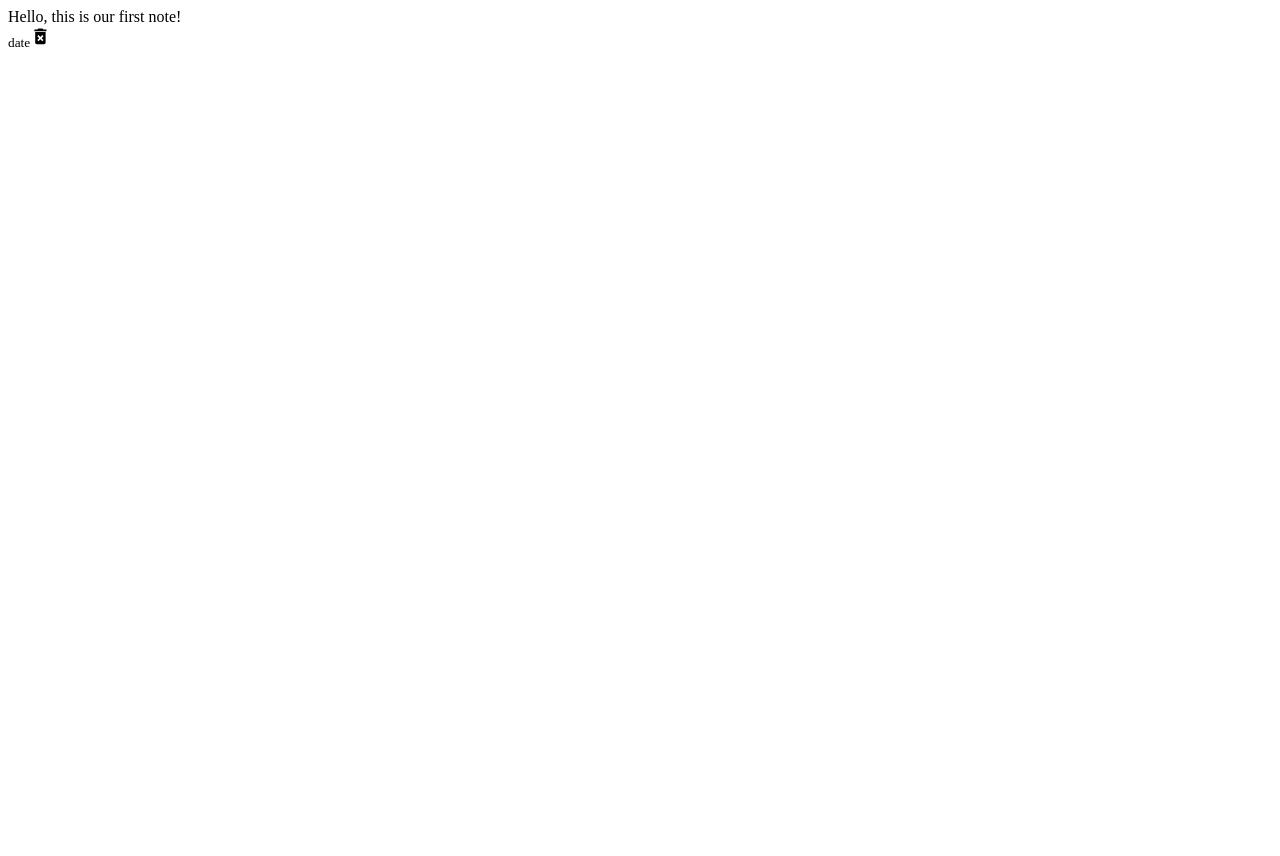
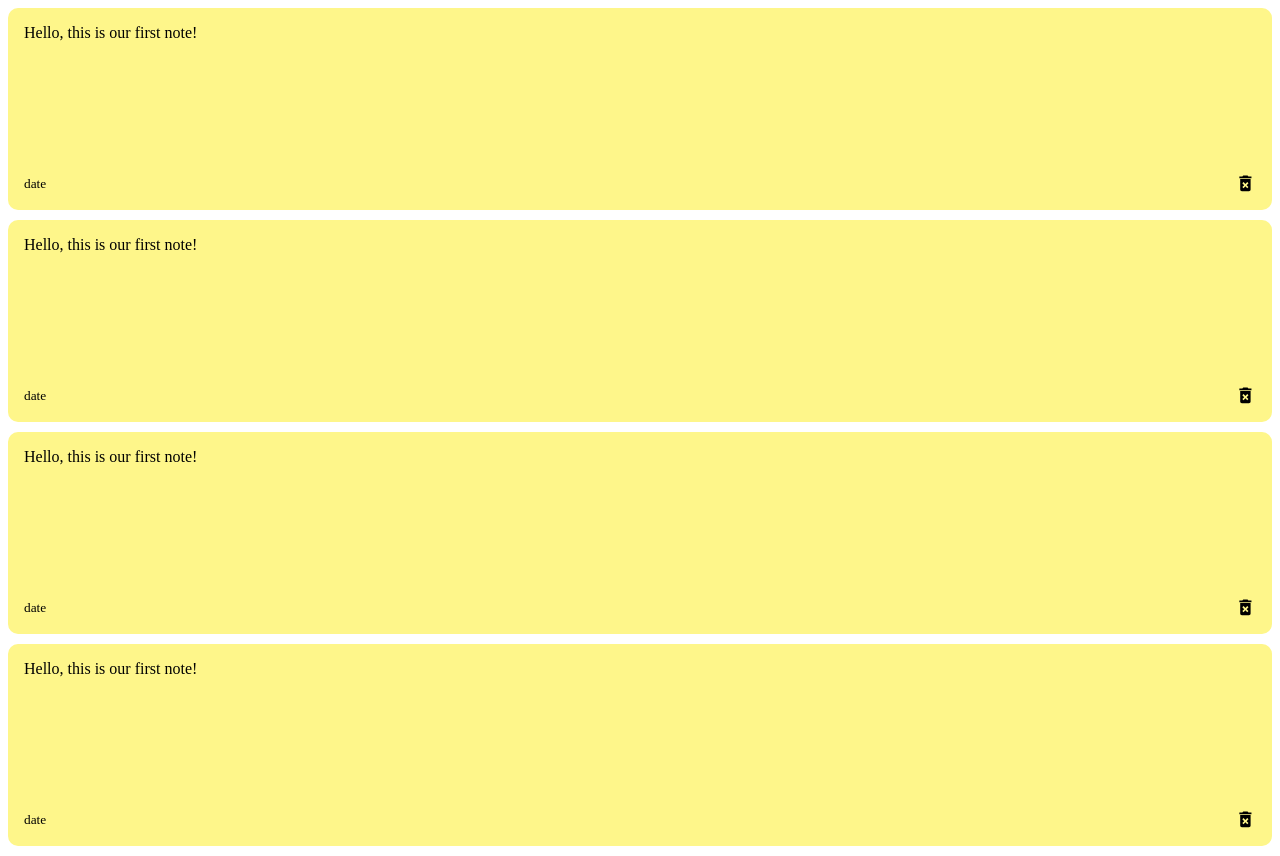
Before and after one commit to anosharahim/digital-home, a React (Create React App) app: page / in a window 1280 px wide. Before the commit the page ends 800 px from the top, so only its background shows below. Built offline with nearby package versions, Linux system fonts and the light colour scheme.

Commit message:
import index.css

```diff
--- a/src/App.js
+++ b/src/App.js
@@ -1,5 +1,6 @@
 import NotesList from "./components/NotesList";
 import "./App.css";
+import './index.css';
 
 
 const App = () => {
--- a/src/components/NotesList.js
+++ b/src/components/NotesList.js
@@ -4,6 +4,9 @@ const NotesList = () => {
     return (
         <div className='notes-list'>
             <Note />
+            <Note />
+            <Note />
+            <Note />
         </div>
     );
 };
--- a/src/index.js
+++ b/src/index.js
@@ -1,6 +1,6 @@
 import React from 'react';
 import ReactDOM from 'react-dom/client';
-
+import './index.css';
 import App from './App';
 
 
```
